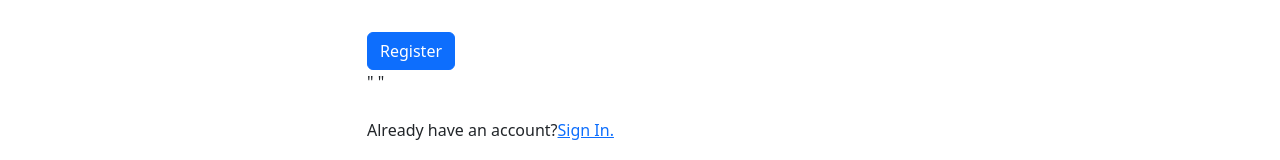
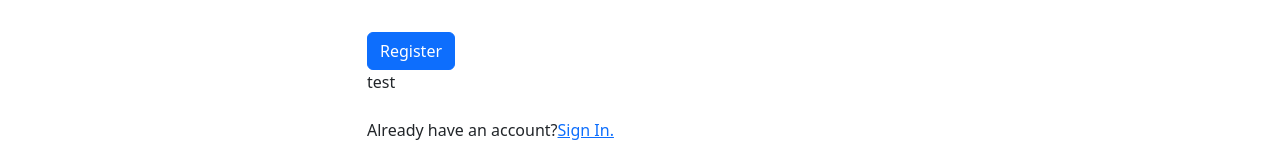
Before and after one commit to karthikeyan13762/ecommerce-kcart, a React (Vite) app in the folder project-name-frontend/: page /register in a window 1280 px wide. Shown: the part 517-677 px from the top of the page. Built offline with nearby package versions, Linux system fonts and the light colour scheme.

Commit message:
comment the disabled buttons in login and registered page

```diff
--- a/project-name-frontend/src/pages/RegisterScreen.jsx
+++ b/project-name-frontend/src/pages/RegisterScreen.jsx
@@ -104,7 +104,7 @@ function RegisterScreen() {
               >
                 Register
               </button>
-              <p>" "</p>
+              <p>test</p>
               {isLoading && <Spinner />}
             </form>
             <p className="mt-4">
```
